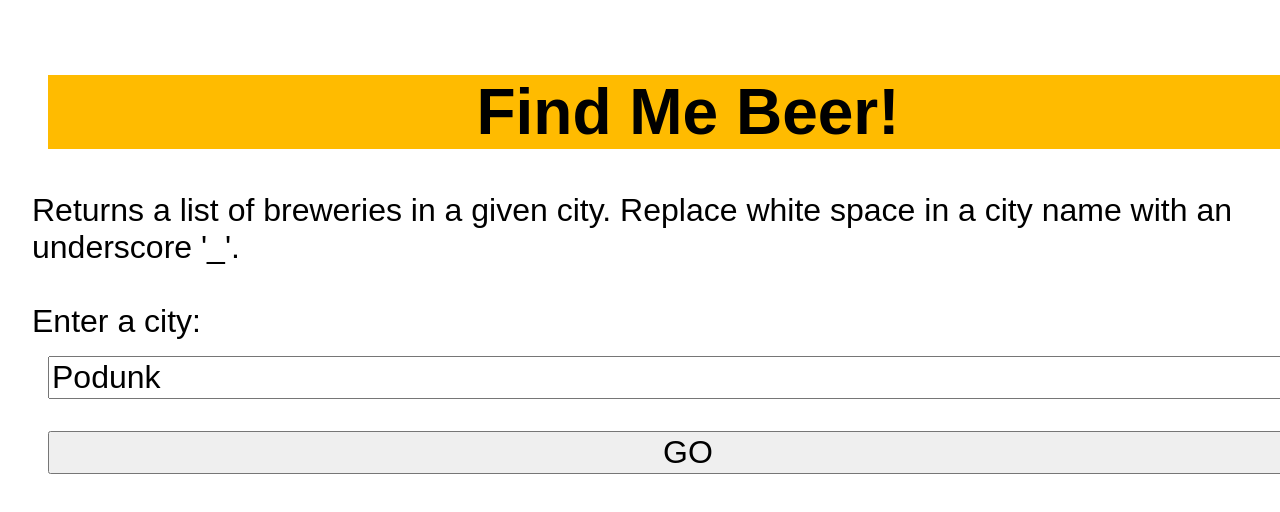
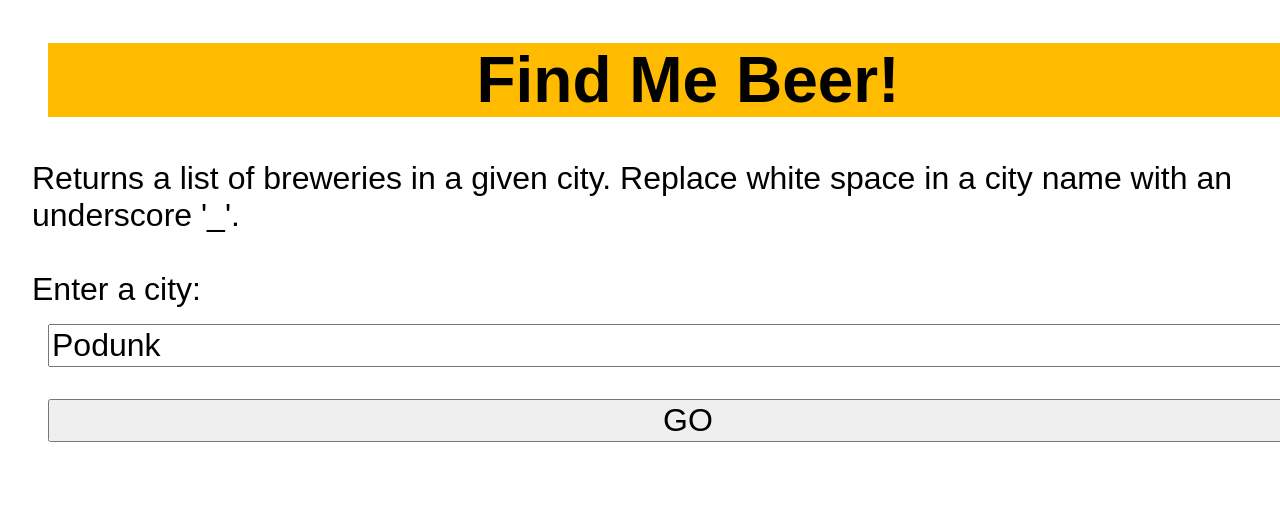
Before and after one commit to MStewGT/FindMeBeer, a React (Create React App) app: page / in a window 1280 px wide. Shown: the top 512 px of the page. Built offline with nearby package versions, Linux system fonts and the light colour scheme.

Commit message:
remove padding

```diff
--- a/src/index.css
+++ b/src/index.css
@@ -1,7 +1,7 @@
 body {
   font-family: sans-serif;
-  padding-top: 1em;
-  padding-bottom: 1em;
+  /* padding-top: 1em;
+  padding-bottom: 1em; */
   font-size: 2em;
   width: 100%;
   margin: 0 auto;
```
